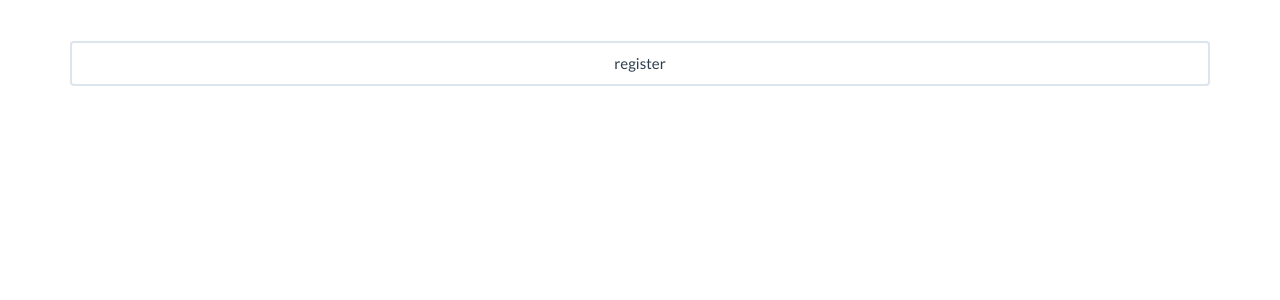
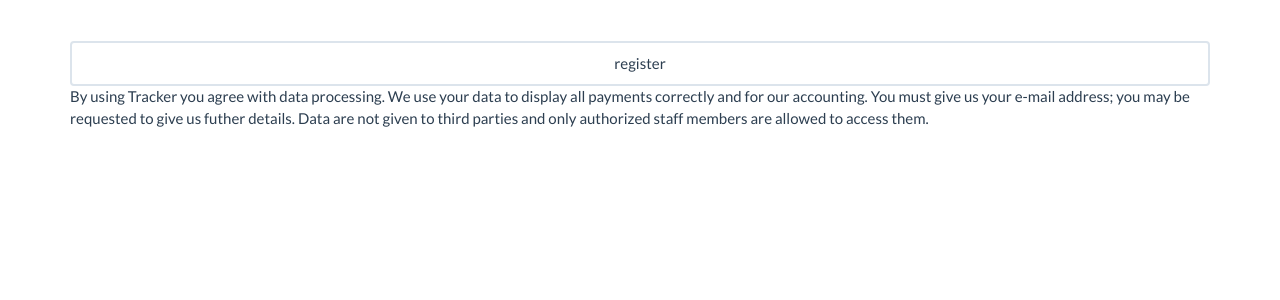
Before and after one commit to che0/teh-tracker, a Django app: template trackersite/users/templates/users/register.html in a window 1280 px wide. Shown: the part 81-381 px from the top of the page. Run offline with Django 3.2, Linux system fonts and the light colour scheme; the template is opened without the code that fills it: most values are stand-ins (such as "Sample title", 1, 10 or a date in 2020); some libraries are stand-ins or nearby versions.

Commit message:
Add data processing info

```diff
--- a/trackersite/tracker/templates/tracker/user_details_change.html
+++ b/trackersite/tracker/templates/tracker/user_details_change.html
@@ -15,6 +15,7 @@
 {% endfor %}
 {% csrf_token %}
 <input class="form-control" type="submit" value="{% trans "Save" %}" />
+<p>{% trans "By using Tracker you agree with data processing. We use your data to display all payments correctly and for our accounting. You must give us your e-mail address; you may be requested to give us futher details. Data are not given to third parties and only authorized staff members are allowed to access them." %}</p>
 </form>
 
 {% endblock content %}
--- a/trackersite/users/templates/users/register.html
+++ b/trackersite/users/templates/users/register.html
@@ -13,5 +13,6 @@
 {% endfor %}
 {% csrf_token %}
 <input class="form-control" type="submit" value="{% trans "register" %}" />
+<p>{% trans "By using Tracker you agree with data processing. We use your data to display all payments correctly and for our accounting. You must give us your e-mail address; you may be requested to give us futher details. Data are not given to third parties and only authorized staff members are allowed to access them." %}</p>
 </form>
 {% endblock %}
```
Also changed, not shown: trackersite/locale/cs_CZ/LC_MESSAGES/django.po.
